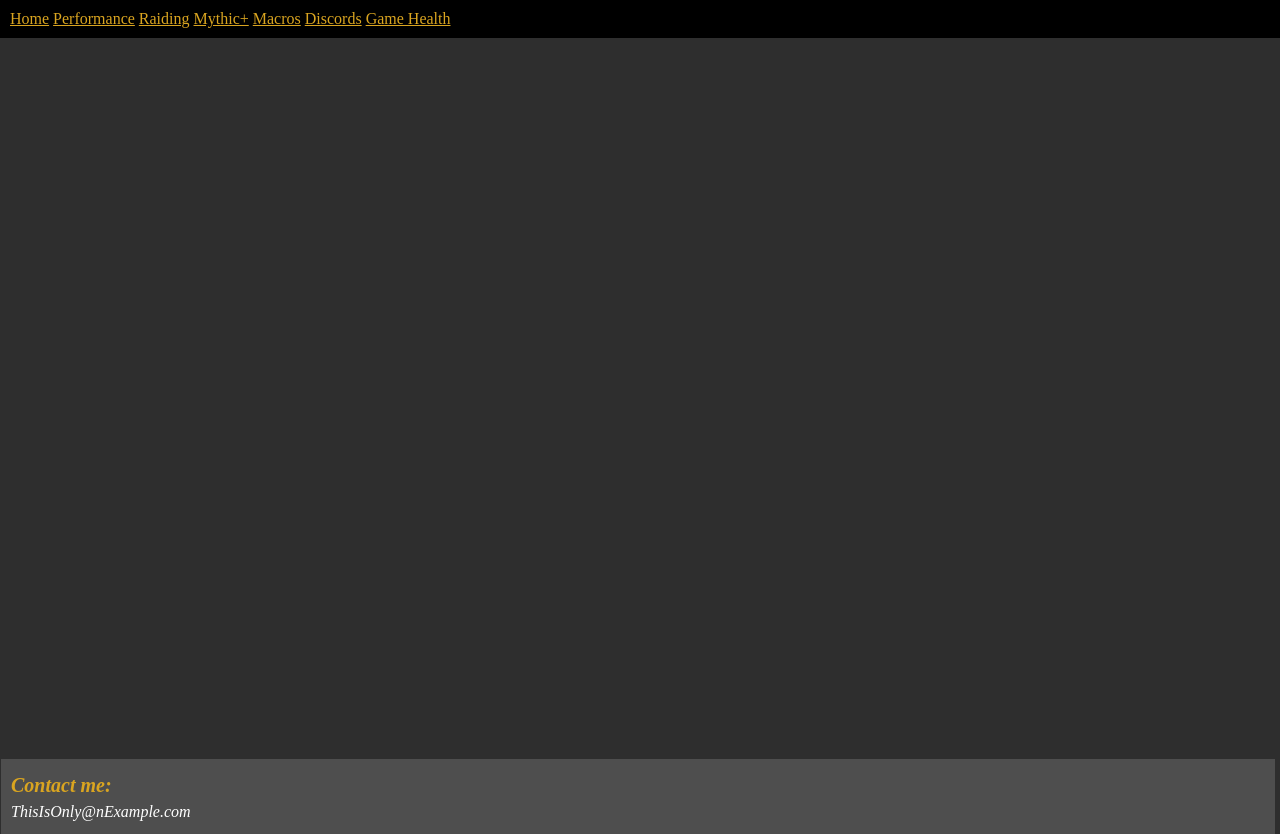
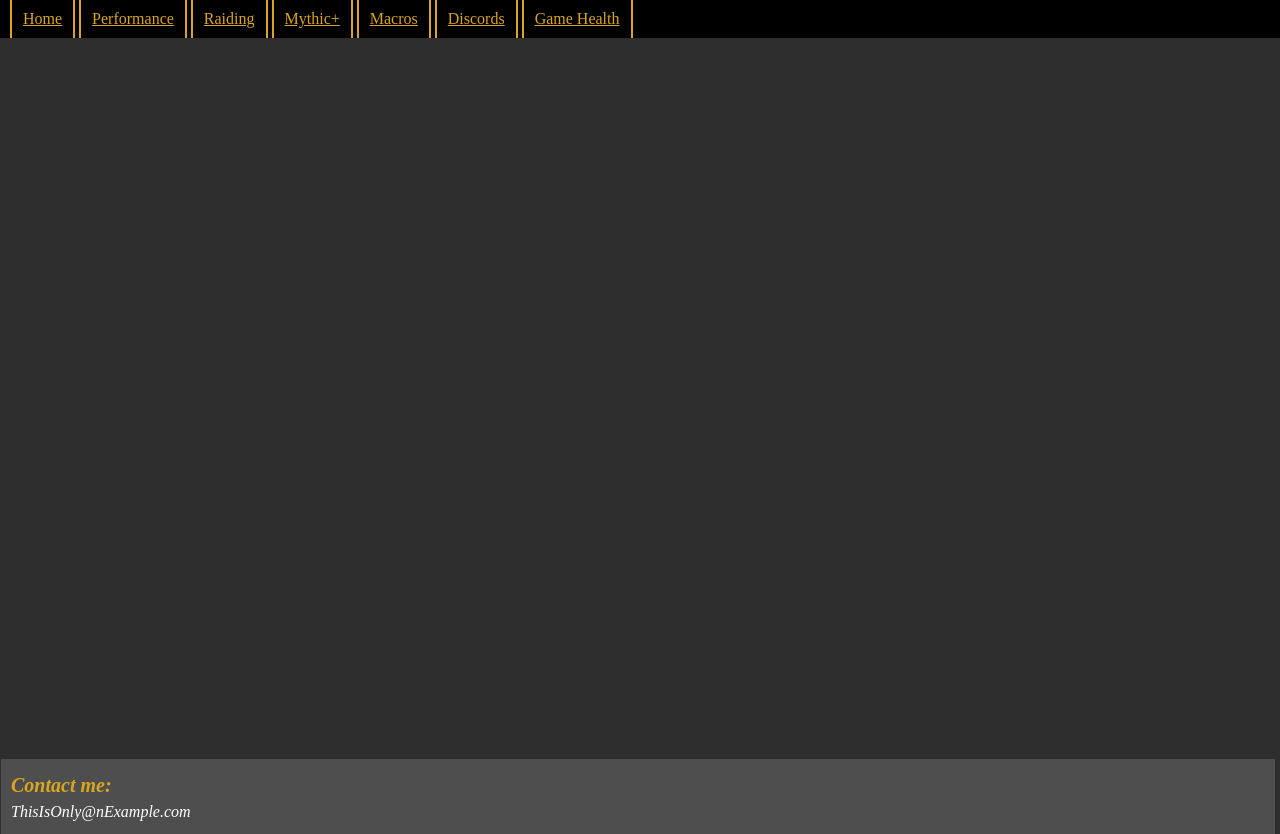
Before and after one commit to Codrius/AdVUEntures, a website: page template.html in a window 1280 px wide. Drawn offline with Linux system fonts and the light colour scheme.

```diff
--- a/template.html
+++ b/template.html
@@ -8,13 +8,13 @@
   <body>
     <header>
       <div class="topnav">
-        <a class="home" href="index.html">Home</a>
-        <a class="performance" href="performance.html">Performance</a>
-        <a class="raiding" href="raiding.html">Raiding</a>
-        <a class="mythicp" href="mythicp.html">Mythic+</a>
-        <a class="macros" href="macros.html">Macros</a>
-        <a class="discords" href="discords.html">Discords</a>
-        <a class="gamehealth" href="gamehealth.html">Game Health</a>
+        <a class="navbutton home" href="index.html">Home</a>
+        <a class="navbutton performance" href="performance.html">Performance</a>
+        <a class="navbutton raiding" href="raiding.html">Raiding</a>
+        <a class="navbutton mythicp" href="mythicp.html">Mythic+</a>
+        <a class="navbutton macros" href="macros.html">Macros</a>
+        <a class="navbutton discords" href="discords.html">Discords</a>
+        <a class="navbutton gamehealth" href="gamehealth.html">Game Health</a>
       </div>
     </header>
 
```
Also changed, not shown: gamehealth.html (+2 -1 lines), index.html (+1 -0 lines), macros.html (+1 -0 lines), mythicp.html (+1 -0 lines), performance.html (+1 -0 lines), raiding.html (+1 -0 lines).
